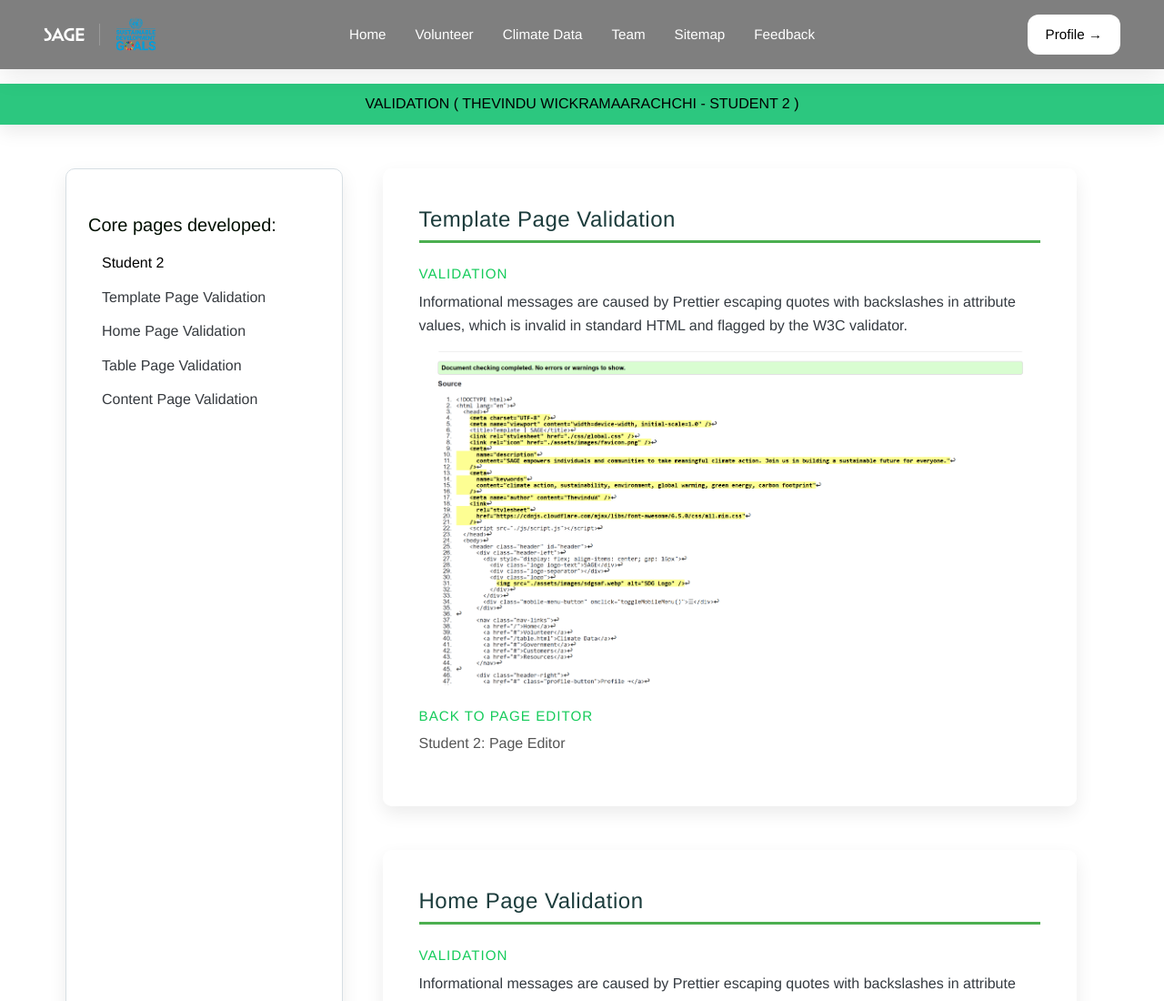
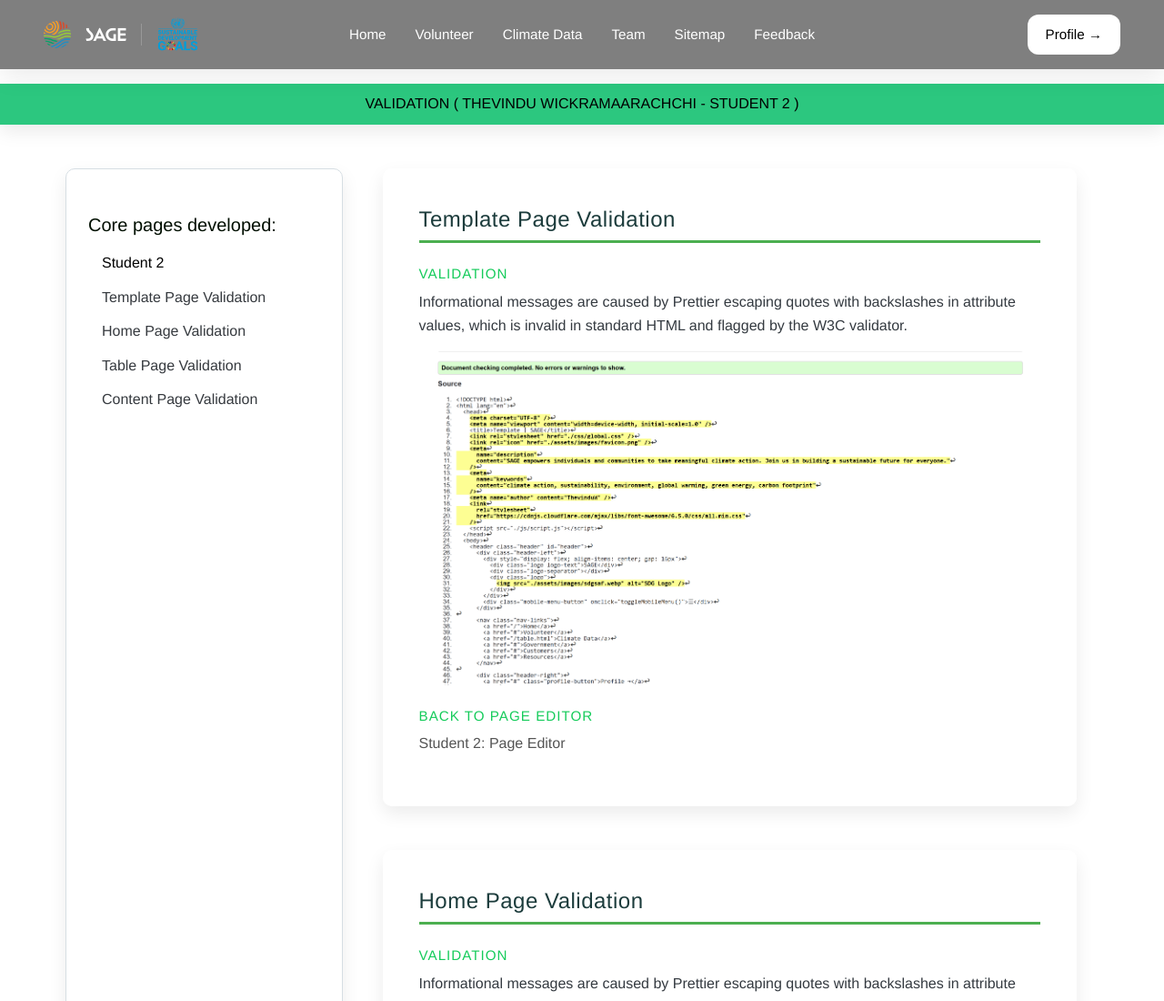
Before and after one commit to thev1ndu/thev1ndu.github.io, a plain HTML site: page validation_ST2.html in a window 1280 px wide. Shown: the top 1100 px of the page at 91% size. Drawn offline with Linux system fonts and the light colour scheme; a web font is replaced by a local one.

Commit message:
nav update on validation

```diff
--- a/validation_ST2.html
+++ b/validation_ST2.html
@@ -28,9 +28,10 @@
     <header class="header" id="header">
       <div class="header-left">
         <div style="display: flex; align-items: center; gap: 16px">
-          <div class="logo logo-text">
-            <a href="/">SAGE</a>
+          <div class="logo-primary">
+            <a href="/"><img src="./assets/images/logo.png" alt="SAGE" /></a>
           </div>
+          <div class="logo logo-text"><a href="/">SAGE</a></div>
           <div class="logo-separator"></div>
           <div class="logo">
             <a href="https://sdgs.un.org/" target="_blank">
```
